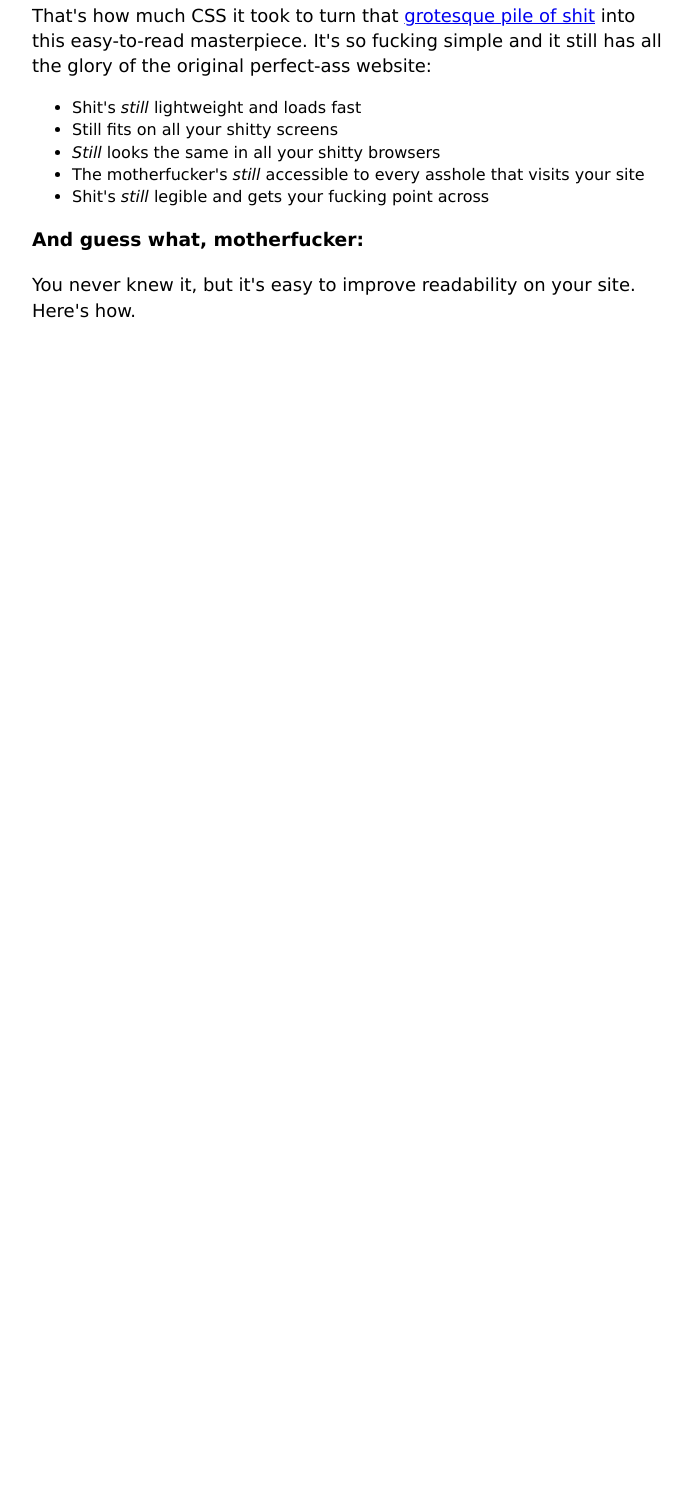
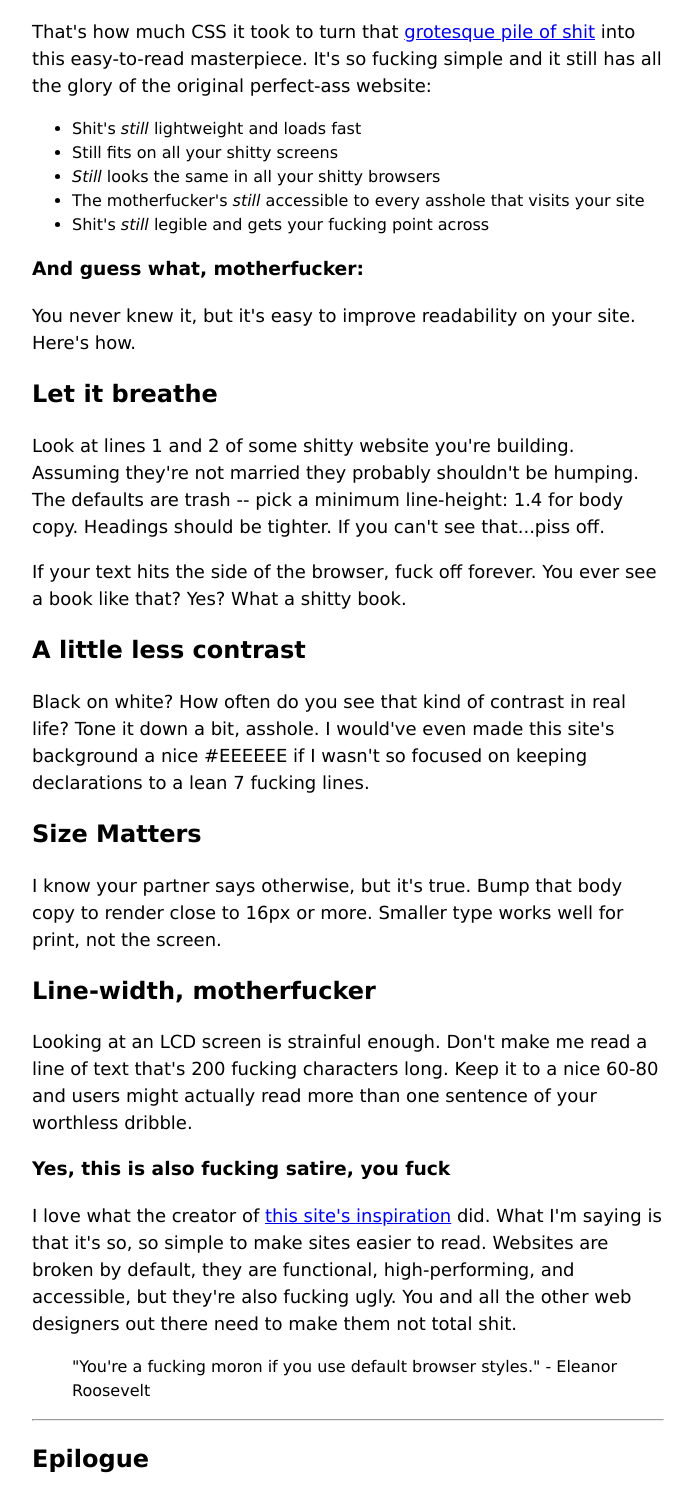
Before and after one commit to Anouarsoufyani/bettermotherfuckingwebsite, a plain HTML site: page index.html in a window 1280 px wide. Shown: the part 302-1799 px from the top of the page, without its empty margins (292-984 px from the left). Before the commit the page ends 800 px from the top, so only its background shows below. Drawn offline with Linux system fonts and the light colour scheme.

Commit message:
Better Motherfuckingwebsite : commit one

```diff
--- a/index.html
+++ b/index.html
@@ -19,7 +19,7 @@
             font-size: 18px;
         }
         *{
-            line-height: 140%;
+            line-height: 150%;
             font-family: Verdana, Geneva, Tahoma, sans-serif;
         }
         div{
@@ -45,6 +45,22 @@
         </ul>
         <h3>And guess what, motherfucker:</h3>
         <p>You never knew it, but it's easy to improve readability on your site. Here's how.</p>
+        <h2>Let it breathe</h2>
+        <p>Look at lines 1 and 2 of some shitty website you're building. Assuming they're not married they probably shouldn't be humping. The defaults are trash -- pick a minimum <code>line-height: 1.4</code> for body copy. Headings should be tighter. If you can't see that...piss off.</p>
+        <p>If your text hits the side of the browser, fuck off forever. You ever see a book like that? Yes? What a shitty book.</p>
+        <h2>A little less contrast</h2>
+        <p>Black on white? How often do you see that kind of contrast in real life? Tone it down a bit, asshole. I would've even made this site's background a nice #EEEEEE if I wasn't so focused on keeping declarations to a lean 7 fucking lines.</p>
+        <h2>Size Matters</h2>
+        <p>I know your partner says otherwise, but it's true. Bump that body copy to render close to 16px or more. Smaller type works well for print, not the screen.</p>
+        <h2>Line-width, motherfucker</h2>
+        <p>Looking at an LCD screen is strainful enough. Don't make me read a line of text that's 200 fucking characters long. Keep it to a nice 60-80 and users might actually read more than one sentence of your worthless dribble.</p>
+        <h3>Yes, this is also fucking satire, you fuck</h3>
+        <p>I love what the creator of <a href="#">this site's inspiration</a> did. What I'm saying is that it's so, so simple to make sites easier to read. Websites are broken by default, they are functional, high-performing, and accessible, but they're also fucking ugly. You and all the other web designers out there need to make them not total shit.</p>
+        <blockquote>"You're a fucking moron if you use default browser styles."
+                - Eleanor Roosevelt</blockquote>
+                <hr>
+        <h2>Epilogue</h2>
+
     </div>
 
 </body>
```
